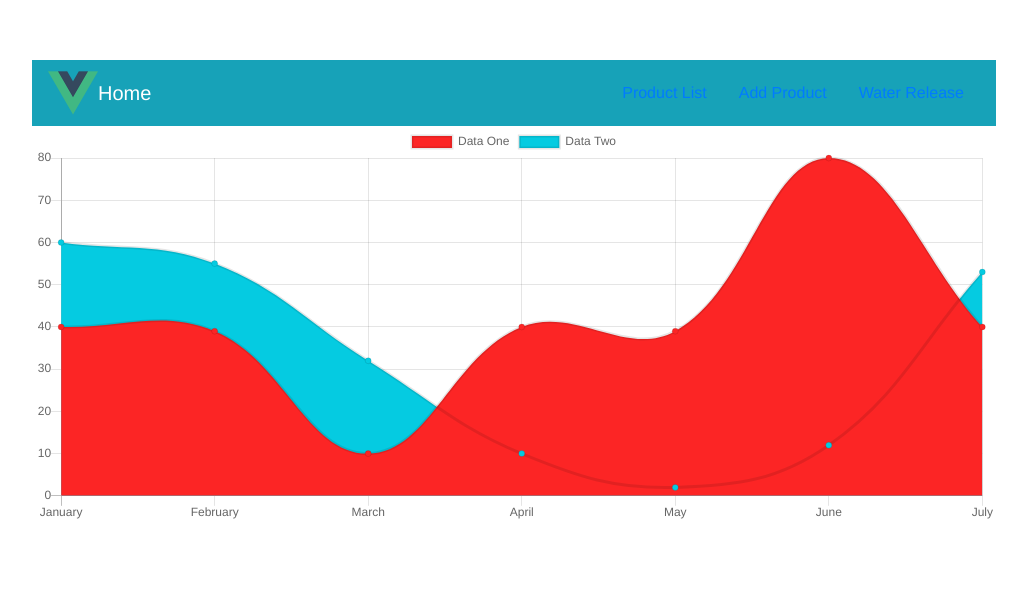
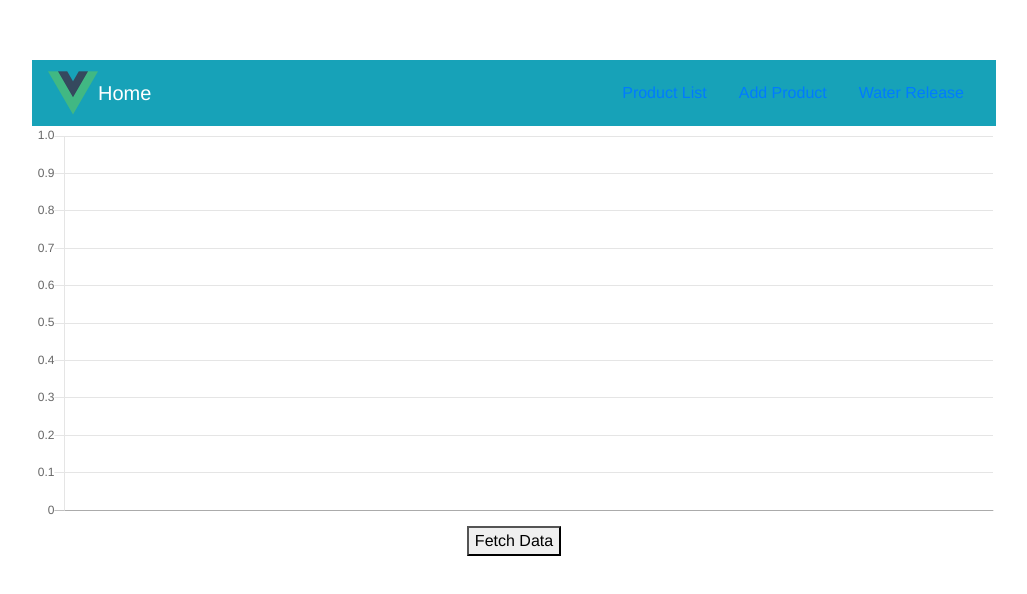
Before and after one commit to luohuazju/monitor-water, a Vue app in the folder vue-console/: page /#/water_release in a window 1280 px wide. Shown: the top 594 px of the page, without its empty margins (126-1153 px from the left). Built offline with nearby package versions, Linux system fonts and the light colour scheme.

Commit message:
change the other way to fill the data in charts

```diff
--- a/vue-console/package.json
+++ b/vue-console/package.json
@@ -19,7 +19,8 @@
     "vue-chartjs": "^3.1.1",
     "chart.js": "^2.7.1",
     "bootstrap-vue": "^2.0.0-rc.1",
-    "jquery": "^3.3.1"
+    "jquery": "^3.3.1",
+    "axios": "0.17.1"
   },
   "devDependencies": {
     "autoprefixer": "^7.1.2",
--- a/vue-console/src/components/LineChart.js
+++ b/vue-console/src/components/LineChart.js
@@ -1,21 +1,11 @@
-import {Line} from 'vue-chartjs'
+import {Line, mixins} from 'vue-chartjs'
+
+const { reactiveProp } = mixins
 
 export default {
   extends: Line,
+  mixins: [reactiveProp],
   mounted () {
-    this.renderChart({
-      labels: ['January', 'February', 'March', 'April', 'May', 'June', 'July'],
-      datasets: [
-        {
-          label: 'Data One',
-          backgroundColor: '#FC2525',
-          data: [40, 39, 10, 40, 39, 80, 40]
-        }, {
-          label: 'Data Two',
-          backgroundColor: '#05CBE1',
-          data: [60, 55, 32, 10, 2, 12, 53]
-        }
-      ]
-    }, {responsive: true, maintainAspectRatio: false})
+    this.renderChart(this.chartData, {responsive: true, maintainAspectRatio: false})
   }
 }
--- a/vue-console/src/components/WaterRelease.vue
+++ b/vue-console/src/components/WaterRelease.vue
@@ -1,20 +1,46 @@
 <template>
   <div class="container">
     <b-container fluid>
-
       <!-- navbar-1.vue -->
       <NavBar/>
-      <line-example></line-example>
+      <LineChart :chart-data="datacollection"/>
+      <button @click="fillData()">Fetch Data</button>
     </b-container>
   </div>
 </template>
 
 <script>
-import LineExample from '../components/LineChart.js'
+import LineChart from '../components/LineChart.js'
 export default {
-  name: 'app',
   components: {
-    LineExample
+    LineChart
+  },
+  data () {
+    return {
+      datacollection: { labels: [], datasets: [] }
+    }
+  },
+  mounted () {
+    // this.fillData()
+  },
+  methods: {
+    fillData () {
+      let result = {
+        labels: ['January', 'February', 'March', 'April', 'May', 'June', 'July'],
+        datasets: [
+          {
+            label: 'Data One',
+            backgroundColor: '#FC2525',
+            data: [40, 39, 10, 40, 39, 80, 40]
+          }, {
+            label: 'Data Two',
+            backgroundColor: '#05CBE1',
+            data: [60, 55, 32, 10, 2, 12, 53]
+          }
+        ]
+      }
+      this.datacollection = result
+    }
   }
 }
 </script>
```
